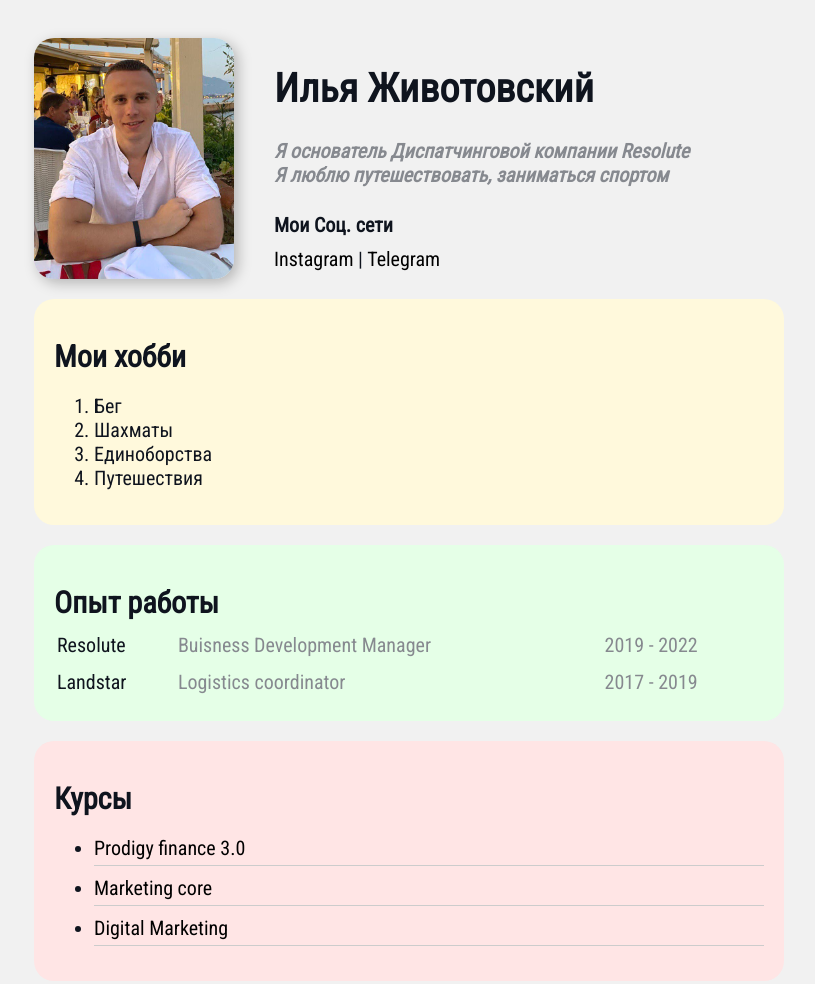
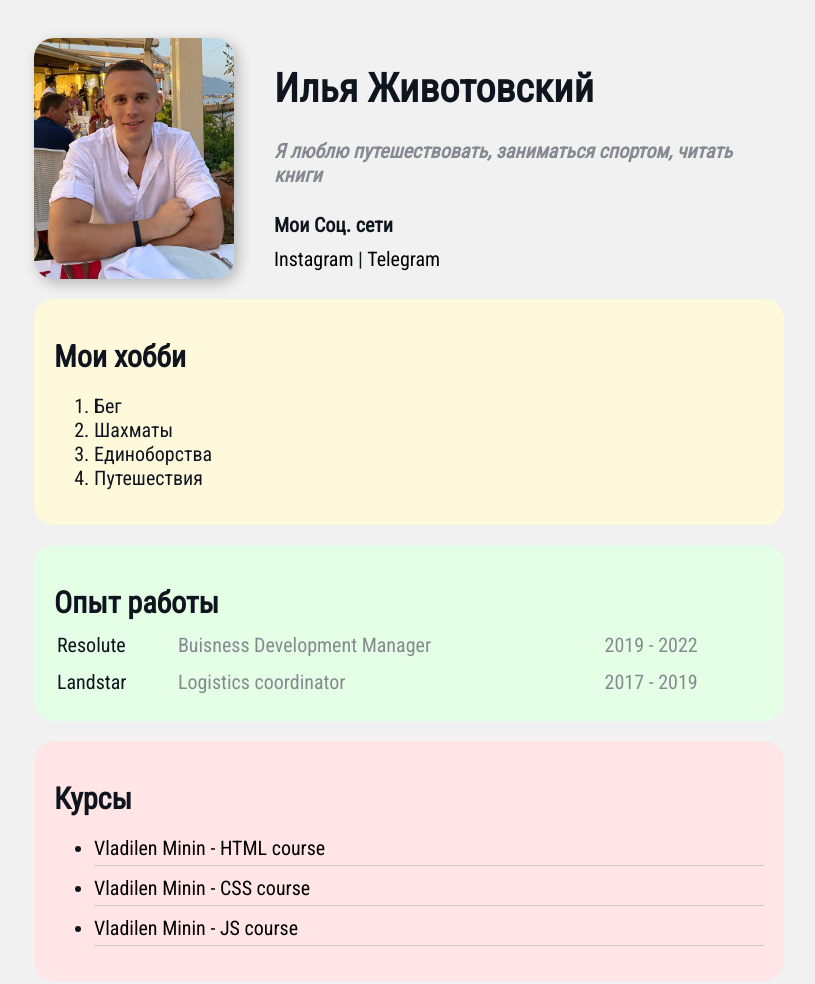
Before and after one commit to IliaZhiv/CSS, a plain HTML site: page index.html in a window 1280 px wide. Shown: the top 984 px of the page, without its empty margins (231-1046 px from the left). Drawn offline with Linux system fonts and the light colour scheme.

Commit message:
index.html changes

```diff
--- a/index.html
+++ b/index.html
@@ -15,7 +15,7 @@
 
                 <div class="info-text">
                 <h1>Илья Животовский</h1>
-                <p> Я основатель Диспатчинговой компании <strong> Resolute</strong></p><p>Я люблю путешествовать, заниматься спортом</p>
+                <p>Я люблю путешествовать, заниматься спортом, читать книги</p>
 
                 <h4>Мои Соц. сети</h4>
 
@@ -58,13 +58,13 @@
                 <h2>Курсы</h2>
             <ul class="link-list">
                 <li>
-                    <a href="https://superludi.com/ru/prodigy-finance-3-0/">Prodigy finance 3.0</a>
+                    <a href="https://www.youtube.com/watch?v=DOEtVdkKwcU&t=1998s">Vladilen Minin - HTML course </a>
                 </li>
                 <li>
-                    <a href="https://superludi.com/ru/marketing-core/">Marketing core </a>
+                    <a href="https://www.youtube.com/watch?v=SpCUuyZZTp8">Vladilen Minin - CSS course </a>
                 </li>
                 <li>
-                    <a href="https://vintage.com.ua/" >Digital Marketing </a>
+                    <a href="https://www.udemy.com/course/javascript-full-guide/">Vladilen Minin - JS course </a>
                 </li>
             </ul>
             </div>
```
